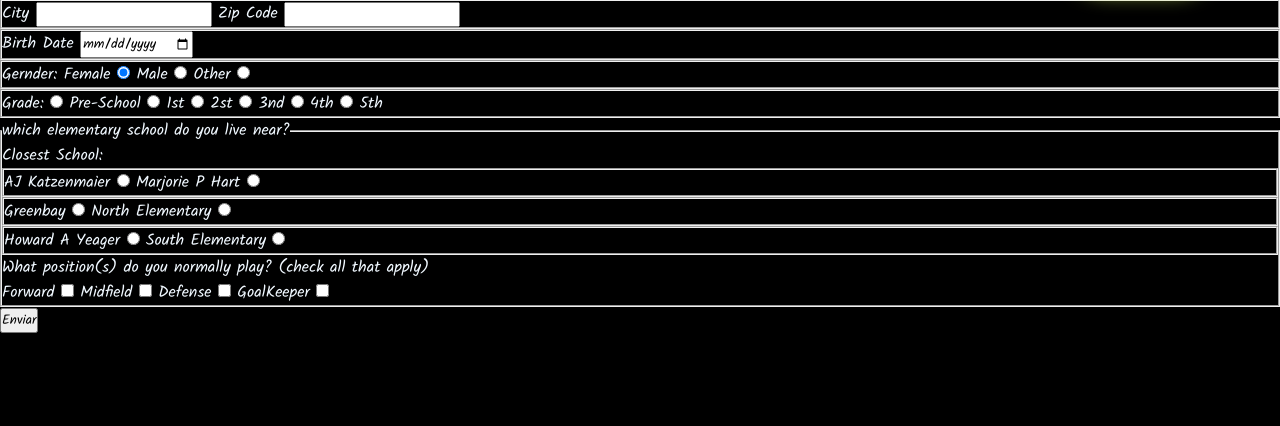
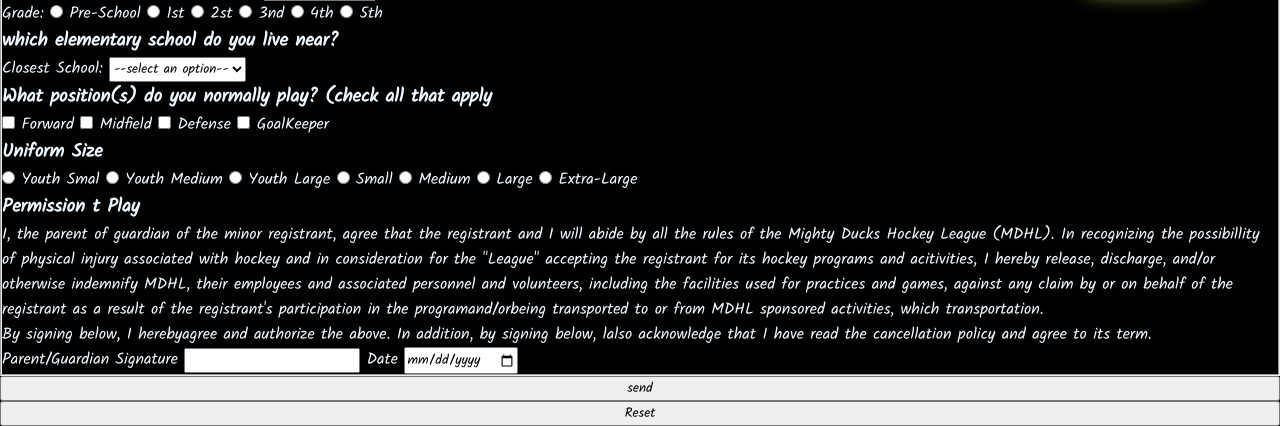
Before and after one commit to FabiRomano/MDHL-Romano, a plain HTML site: page registration.html in a window 1280 px wide. Shown: the part 484-910 px from the top of the page. Before the commit the page ends 817 px from the top, so only its background shows below. Drawn offline with Linux system fonts and the light colour scheme.

Commit message:
maquetaForm

```diff
--- a/assests/Styles/style.css
+++ b/assests/Styles/style.css
@@ -299,3 +299,10 @@ footer > p {
   background-color: #000;
   color: aliceblue;
 }
+
+
+form
+{
+  display: flex;
+  flex-direction: column;
+}
--- a/registration.html
+++ b/registration.html
@@ -42,51 +42,40 @@
 
     <form action="show_data.html" method="get">
       <fieldset>
-        <legend>personal information</legend>
+        <div>
+        <h3>personal information</h3>
 
         <label for="FirtsName">Player's Firts Name</label>
         <input type="text" name="FirtsName" id="FirtsName" required />
 
         <label for="lastname">Last Name</label>
         <input type="text" name="lastname" id="lastname" required />
-      </fieldset>
-      <fieldset>
+
         <label for="StreetAddress">Street Address</label>
         <input type="text" name="StreetAddress" id="StreetAddress" required />
-      </fieldset>
 
-      <fieldset>
         <label for="City">City</label>
         <input type="text" name="City" id="City" required />
 
+
         <label for="ZipCode">Zip Code</label>
-        <input type="text" name="ZipCode" id="ZipCode" required />
-      </fieldset>
+        <input type="text" name="ZipCode" id="ZipCode"  required />
 
-      <fieldset>
         <label for="Birth">Birth Date</label>
         <input type="date" name="Birth" id="Birth" required />
-      </fieldset>
 
-      <fieldset>
         <label for="Female">Gernder: Female</label>
-        <input
-          type="radio"
-          name="Gender"
-          id="Female"
-          value="Female"
-          checked
-          required
-        />
+        <input type="radio" name="Gender" id="Female" value="Female" checked required/>
 
         <label for="Male">Male</label>
         <input type="radio" name="Gender" id="Male" value="Male" />
 
         <label for="Other">Other</label>
         <input type="radio" name="Gender" id="Other" value="Other" />
-      </fieldset>
 
-      <fieldset>
+      </div>
+
+      <div>
         <label for="grade">Grade:</label>
 
         <input type="radio" name="grade" id="Pre-School" value="Pre-School" />
@@ -106,82 +95,116 @@
 
         <input type="radio" name="grade" id="5th" value="5th" />
         <label for="5th">5th</label>
-      </fieldset>
-      <fieldset>
-        <legend>which elementary school do you live near?</legend>
+
+        <h3>which elementary school do you live near?</h3>
         <label for="School">Closest School:</label>
+        <select name="School" id="School">
+          <option value="">--select an option--</label>
+          <option value="AJ Katzenmaier">AJ Katzenmaier</option>
+          <option value="Marjorie P Hart">Marjorie P Hart</option>
+          <option value="Greenbay">Greenbay</option>
+          <option value="North Elementary">North Elementary</option>
+          <option value="Howard A Yeager">Howard A Yeager</option>
+          <option value="South Elementary">South Elementary</option>
+        </select>
+      </div>
 
-      <fieldset>
-        <label for="AJ Katzenmaier"> AJ Katzenmaier</label>
+      <div>
+        <h3> What position(s) do you normally play? (check all that apply </h3>
+
+        <input type="checkbox" name="Position" id="Forward" value="Forward" />
+        <label for="Forward">Forward</label>
+
+        <input type="checkbox" name="Position" id="Midfield" value="Midfield" />
+        <label for="Midfield">Midfield</label>
+
+        <input type="checkbox" name="Position" id="Defense" value="Defense" />
+        <label for="Defense">Defense</label>
+
+        <input
+          type="checkbox"
+          name="Position"
+          id="GoalKeeper"
+          value="GoalKeeper"
+        />
+        <label for="GoalKeeper">GoalKeeper</label>
+
+
+        <h3>Uniform Size</h3>
+
+        <input type="radio" name="Uniform" id="Youth Smal" value="Youth Smal" />
+        <label for="Youth Smal">Youth Smal</label>
+
         <input
           type="radio"
-          name="School"
-          id="AJ Katzenmaier"
-          value="AJ Katzenmaier"
+          name="Uniform"
+          id="Youth Medium"
+          value="Youth Medium"
         />
+        <label for="Youth Medium">Youth Medium</label>
 
-        <label for="Marjorie P Hart"> Marjorie P Hart</label>
         <input
           type="radio"
-          name="School"
-          id="Marjorie P Hart"
-          value="Marjorie P Hart"
+          name="Uniform"
+          id="Youth Large"
+          value="Youth Large"
         />
-      </fieldset>
-      <fieldset>
-        <label for="Greenbay"> Greenbay</label>
+        <label for="Youth Large">Youth Large</label>
+
+        <input type="radio" name="Uniform" id="Small" value="Small" />
+        <label for="Small">Small</label>
+
+        <input type="radio" name="Uniform" id="Medium" value="Medium" />
+        <label for="Medium">Medium</label>
+
+        <input type="radio" name="Uniform" id="Large" value="Large" />
+        <label for="Large">Large</label>
+
         <input
           type="radio"
-          name="School"
-          id="Greenbay"
-          value="Greenbay"
+          name="Uniform"
+          id="Extra-Large"
+          value="Extra-Large"
         />
+        <label for="Extra-Large">Extra-Large</label>
 
-        <label for="North Elementary"> North Elementary</label>
-        <input
-          type="radio"
-          name="School"
-          id="North Elementary"
-          value="North Elementary"
-        />
-      </fieldset>
-      <fieldset>
-        <label for="Howard A Yeager"> Howard A Yeager</label>
-        <input
-          type="radio"
-          name="School"
-          id="Howard A Yeager"
-          value="Howard A Yeager "
-        />
+      </div>
 
-        <label for="South Elementary"> South Elementary</label>
-        <input
-          type="radio"
-          name="School"
-          id="South Elementary"
-          value="South Elementary"
-        />
-      </fieldset>
+      <div>
+          <h3>Permission t Play</h3>
 
-      <legend>What position(s) do you normally play? (check all that apply) </legend>
-
-      <label for="Forward">Forward</label>
-      <input type="checkbox" name="Position" id="Forward" value="Forward">
-
-      <label for="Midfield">Midfield</label>
-      <input type="checkbox" name="Position" id="Midfield" value="Midfield">
-
-      <label for="Defense">Defense</label>
-      <input type="checkbox" name="Position" id="Defense" value="Defense">
-
-      <label for="GoalKeeper">GoalKeeper</label>
-      <input type="checkbox" name="Position" id="GoalKeeper" value="GoalKeeper">
-
-    </fieldset>
+          <p>
+            I, the parent of guardian of the minor registrant, agree that the
+            registrant and I will abide by all the rules of the Mighty Ducks
+            Hockey League (MDHL). In recognizing the possibillity of physical
+            injury associated with hockey and in consideration for the "League"
+            accepting the registrant for its hockey programs and acitivities, I
+            hereby release, discharge, and/or otherwise indemnify MDHL, their
+            employees and associated personnel and volunteers, including the
+            facilities used for practices and games, against any claim by or on
+            behalf of the registrant as a result of the registrant's
+            participation in the programand/orbeing transported to or from MDHL
+            sponsored activities, which transportation.
+          </p>
+          <p>
+            By signing below, I herebyagree and authorize the above. In
+            addition, by signing below, lalso acknowledge that I have read the
+            cancellation policy and agree to its term.
+          </p>
 
 
+        <label for="Parent">Parent/Guardian Signature</label>
+        <input type="text" name="Parent" id="Paren" required />
 
-      <button type="submit">Enviar</button>
+
+        <label for="Date">Date</label>
+        <input type="date" name="Date" id="Date" required />
+
+      </div>
+      </fieldset>
+      <button type="submit">send</button>
+      <button type="reset">Reset</button>
+
     </form>
   </body>
 </html>
```
